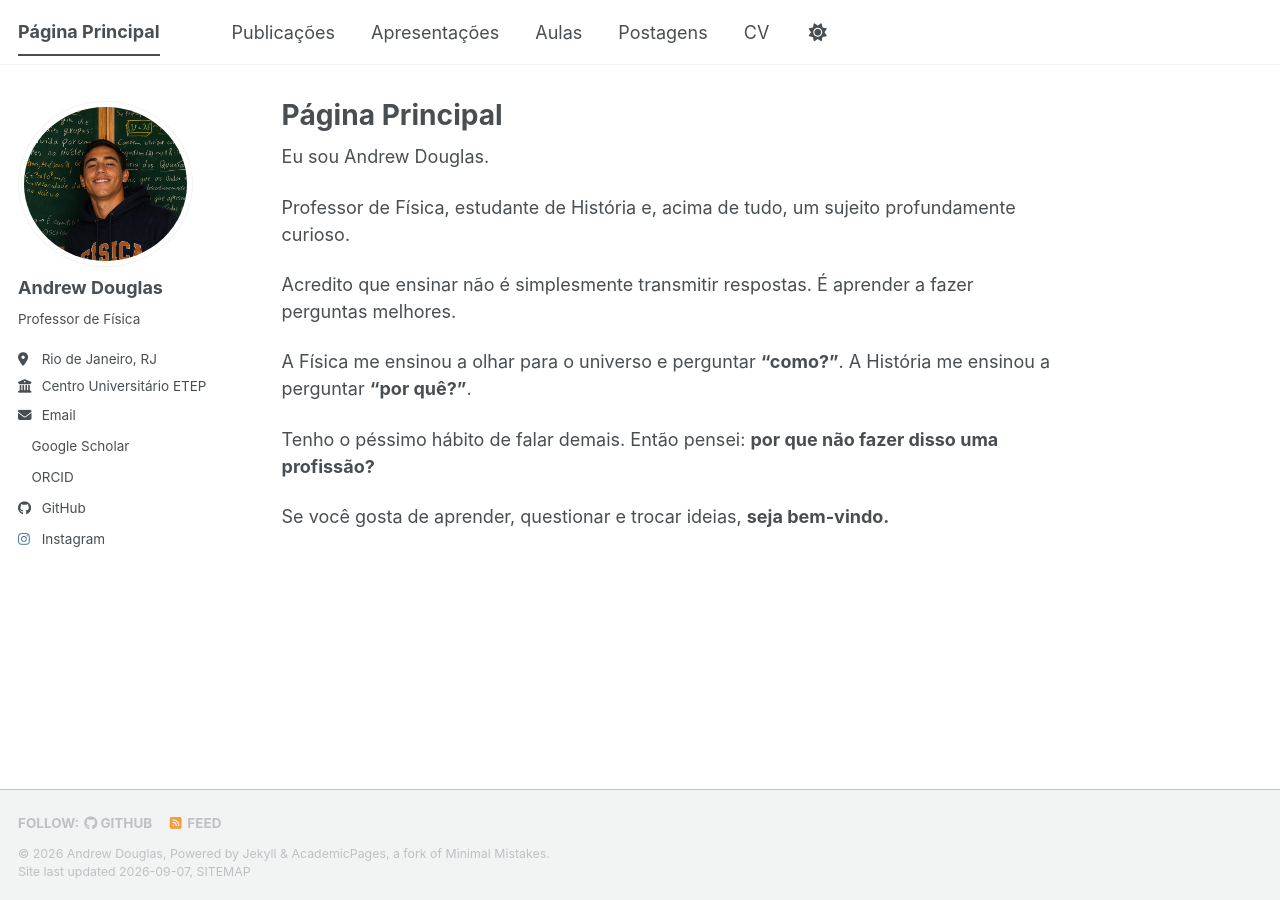
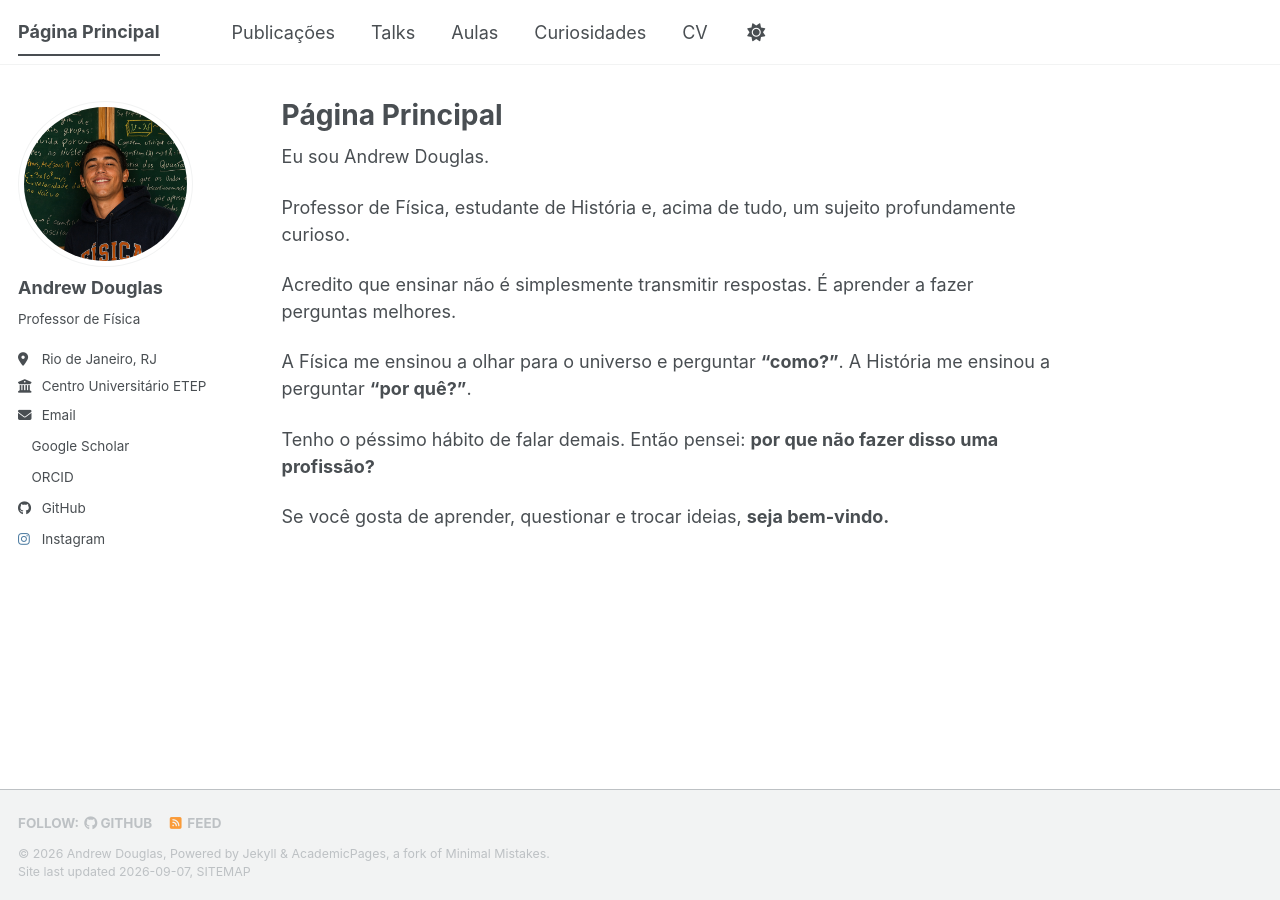
Before and after one commit to AndrewDSAM/AndrewDSAM.github.io, a Jekyll site: the page built from _pages/about.md, in a window 1280 px wide. Built offline with Jekyll 4.4.1, drawn with Linux system fonts in a browser that asks for light colours; a style sheet for code colours, icons or effects is not loaded.

Commit message:
Update navigation.yml

```diff
--- a/_data/navigation.yml
+++ b/_data/navigation.yml
@@ -15,13 +15,13 @@ main:
   - title: "Publicações"
     url: /publications/
 
-  - title: "Apresentações"
+  - title: "Talks"
     url: /talks/
 
   - title: "Aulas"
     url: /teaching/
 
-  - title: "Postagens"
+  - title: "Curiosidades"
     url: /year-archive/
 
   - title: "CV"
```
